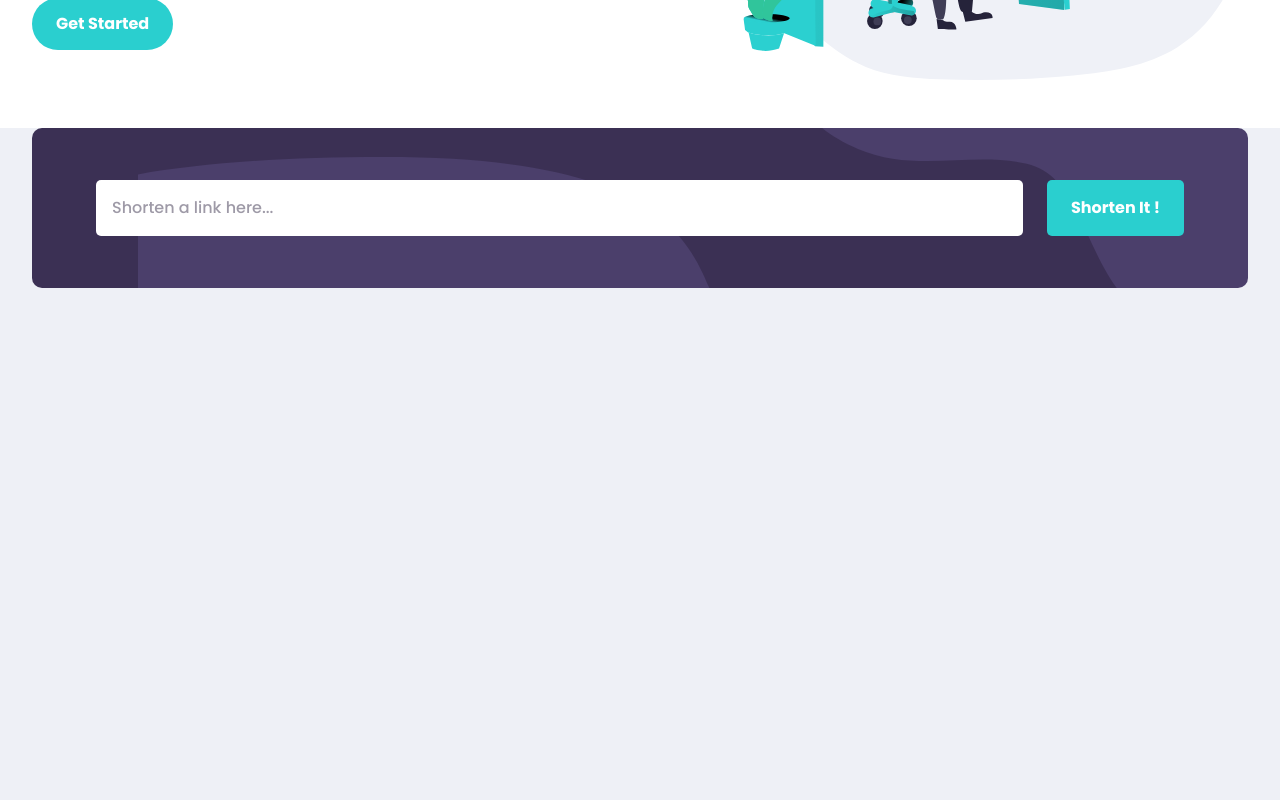
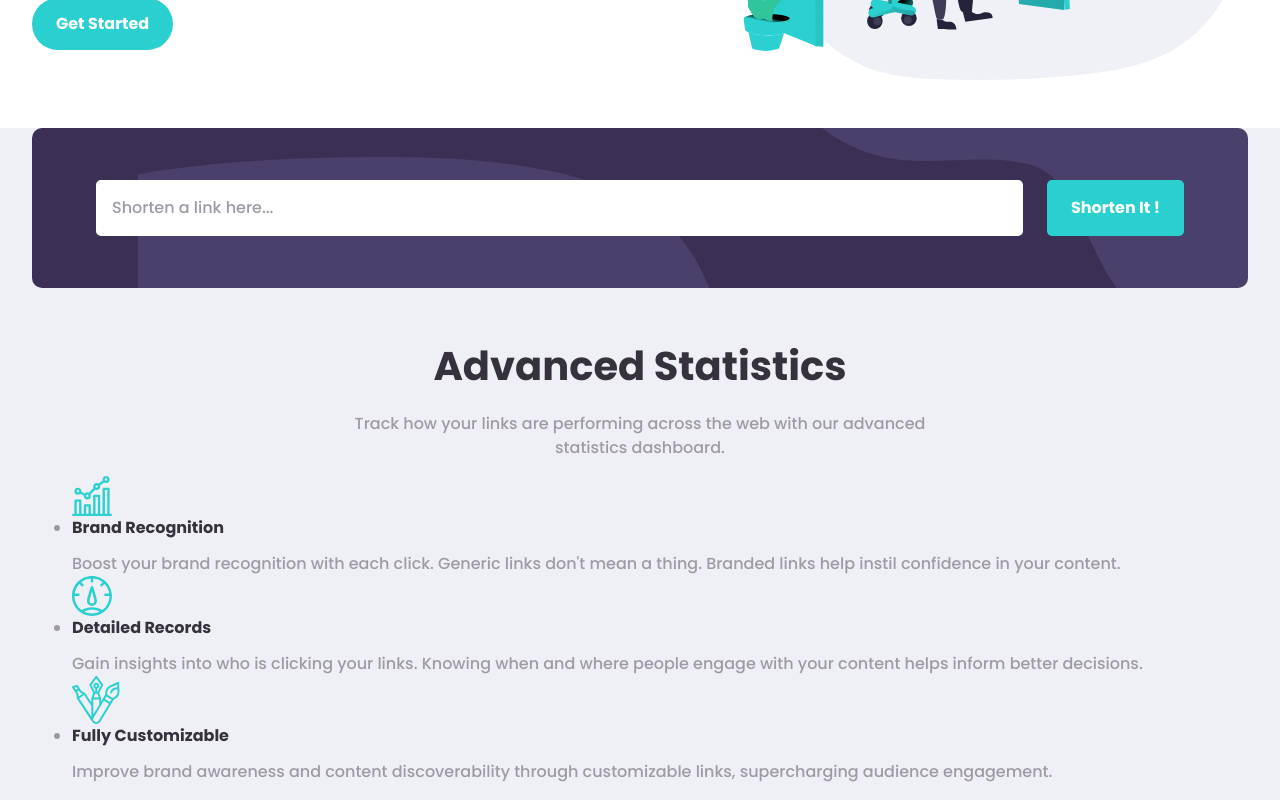
Before and after one commit to DaniilGurski/Shorten-url-app, a React (Vite) app: page / in a window 1280 px wide. Shown: the part 400-1200 px from the top of the page. Before the commit the page ends 800 px from the top, so only its background shows below. Built offline with nearby package versions, Linux system fonts and the light colour scheme.

Commit message:
statistics section structure.

```diff
--- a/src/App.jsx
+++ b/src/App.jsx
@@ -4,6 +4,8 @@ import StyledContainer from './components/Container'
 import Main from './components/Main'
 import Hero from './components/Hero'
 import LinkShortener from './components/LinkShortener'
+import AdvancedStatistics from './components/AdvancedStatistics'
+
 
 export default function App() {
     return (
@@ -15,6 +17,7 @@ export default function App() {
 
           <LinkShortener />
 
+          <AdvancedStatistics />
         </StyledContainer>
       </Main>
     </>
--- /dev/null
+++ b/src/components/AdvancedStatistics.jsx
@@ -0,0 +1,36 @@
+import styled from "styled-components"
+import StatisticsCard from "./StatisticsCard"
+import { Grid } from "./Grid"
+
+const StyledAdvancedStatistics = styled.section`
+`
+
+
+const TextContent = styled(Grid).attrs({ $gap: "1rem" })`
+    width: min(90%, 36.25rem);
+    margin-inline: auto;
+    text-align: center;
+`
+
+
+const CardList = styled.ul`
+`
+
+export default function AdvancedStatistics() {
+  return (
+    <StyledAdvancedStatistics>
+        <TextContent>
+            <h2> Advanced Statistics </h2>
+            <p>
+                Track how your links are performing across the web with our advanced statistics dashboard.
+            </p>
+        </TextContent>
+
+        <CardList>
+            <li> <StatisticsCard type="BRAND_RECOGNITION" /> </li>
+            <li> <StatisticsCard type="DETAILED_RECORDS" /> </li>
+            <li> <StatisticsCard type="FULLY_CUSTOMIZABLE" /> </li>
+        </CardList>
+    </StyledAdvancedStatistics>
+  )
+}
--- /dev/null
+++ b/src/components/StatisticsCard.jsx
@@ -0,0 +1,56 @@
+import styled from "styled-components";
+import iconBrandRecognition from "../assets/images/icon-brand-recognition.svg";
+import iconDetailedRecords from "../assets/images/icon-detailed-records.svg";
+import iconFullyCustomizable from "../assets/images/icon-fully-customizable.svg";
+
+import { Grid } from "./Grid";
+
+
+const StyledStatisticsCard = styled.article`
+`;
+
+
+const Icon = styled.img`
+`;
+
+
+const TextContent = styled(Grid).attrs({ $gap: "0.75rem" })`
+`;
+
+
+export default function StatisticsCard({ type }) {
+    const cardContents = {
+        "BRAND_RECOGNITION": {
+            icon: iconBrandRecognition,
+            heading: "Brand Recognition",
+            body: `Boost your brand recognition with each click.
+            Generic links don't mean a thing. Branded links help instil confidence in your content.`,
+        },
+
+        "DETAILED_RECORDS": {
+            icon: iconDetailedRecords,
+            heading: "Detailed Records",
+            body: `Gain insights into who is clicking your links.
+            Knowing when and where people engage with your content helps inform better decisions.`,
+        },
+
+        "FULLY_CUSTOMIZABLE": {
+            icon: iconFullyCustomizable,
+            heading: "Fully Customizable",
+            body: `Improve brand awareness and content discoverability through customizable links,
+            supercharging audience engagement.`,
+        }
+    }
+
+    const cardContent = cardContents[type];
+
+    return (
+        <StyledStatisticsCard>
+            <Icon src={cardContent?.icon} alt="" />
+            <TextContent>
+                <h3>{cardContent?.heading}</h3>
+                <p> {cardContent?.body} </p>
+            </TextContent>
+        </StyledStatisticsCard>
+    )
+}
--- a/src/components/styles/GlobalStyles.js
+++ b/src/components/styles/GlobalStyles.js
@@ -29,7 +29,12 @@ const GlobalStyles = createGlobalStyle`
     --fw-200: 700;
     --fw-100: 500;
 
-    --ff-primary: "Poppins", sans-serif
+    --ff-primary: "Poppins", sans-serif;
+
+    @media (width <= 50em) {
+      --fs-600: 2.625rem;
+      --fs-500: 1.75rem;
+    }
   }
 
 
@@ -40,10 +45,19 @@ const GlobalStyles = createGlobalStyle`
   }
 
 
+  h1, h2, h3 {
+    color: var(--clr-neutral-600);
+    font-weight: var(--fw-200);
+  }
+
+
   h1 {
-    color: var(--clr-neutral-600);
     font-size: var(--fs-600);
-    font-weight: var(--fw-200);
+  }
+
+
+  h2 {
+    font-size: var(--fs-500);
   }
 `
 
```
